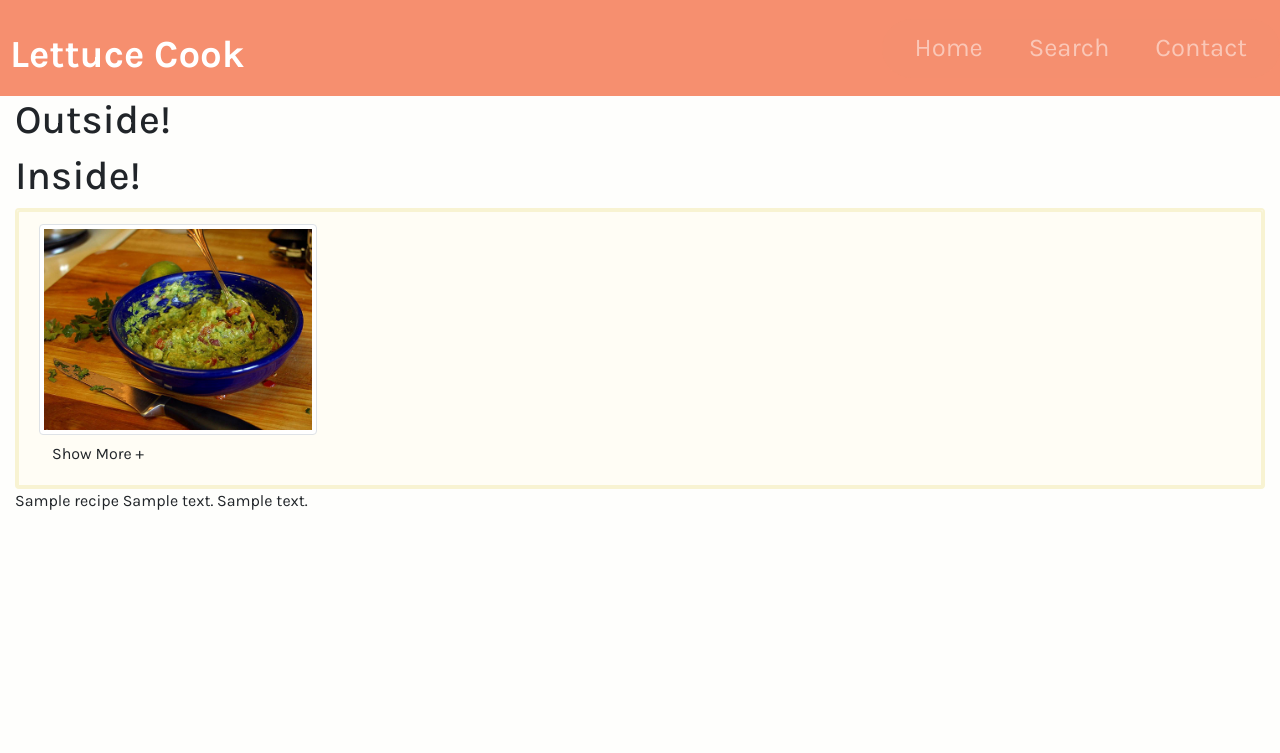
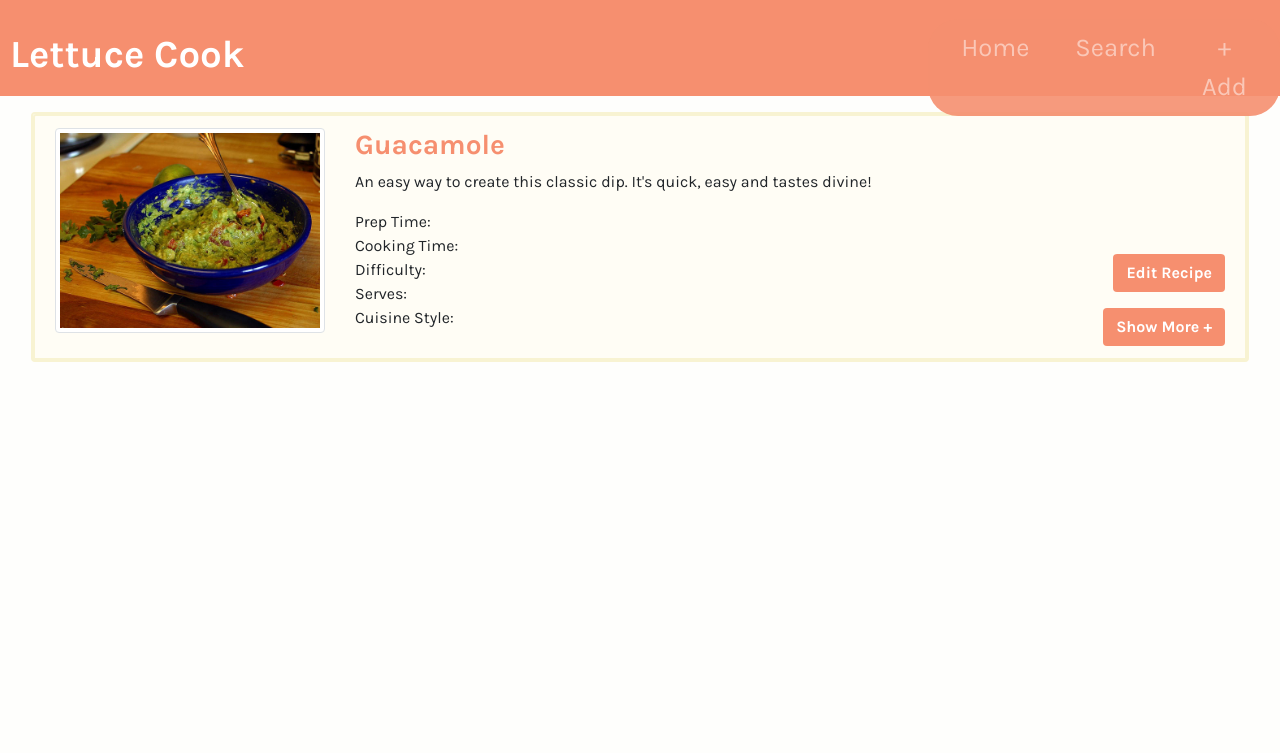
Before and after one commit to CharOConnell/lettuce-cook, a Flask app: page / in a window 1280 px wide. Shown: the top 753 px of the page. Run offline with Flask 2, Linux system fonts and the light colour scheme; a database or web service that is not in the repository returns one stand-in record (values such as "Sample title"); some libraries are stand-ins or nearby versions.

Commit message:
Added card css styling. Prepped for the moving into using the database for data

```diff
--- a/static/css/style.css
+++ b/static/css/style.css
@@ -1,11 +1,5 @@
 /* GLOBAL SETTINGS */
 @import url('https://fonts.googleapis.com/css?family=Karla:100,200,300,400,500,600,700');
-
-.uppercase {
-    text-transform: uppercase;
-}
-
-
 
 .text-centre {
     max-width: 100vw;
@@ -56,7 +50,7 @@
     padding-right: 0;
 }
 
-@media(min-width: 768px) {
+@media(min-width: 720px) {
     #web-name{
         position: relative;
         align-items: center;
@@ -105,7 +99,6 @@
 }
 
 /* ACCORDION CONTAINERS */
-
 .card-header {
     background-color: #FFFDF5;
     border: 2px solid #F8F3D2;
@@ -114,6 +107,47 @@
 .card-body, .card-accordion {
     border: 2px solid #F8F3D2;
     background-color: #FEFEFC;
+}
+
+.card-accordion {
+    margin: 1em;
+}
+
+.title {
+    color: #F68F6F;
+    font-weight: bold;
+    text-align: center;
+}
+
+.description {
+    text-align: center;
+}
+
+@media(min-width: 720px) {
+    .title {
+        text-align: left;
+    }
+
+    .description {
+        text-align: left;
+    }
+}
+
+.info-tab {
+    list-style: none;
+    padding-left: 0;
+}
+
+.btn {
+    max-height: 2.4em;
+    background-color: #F68F6F;
+    color: #fff;
+    font-weight: bold;
+
+}
+
+.edit-btn {
+    margin-bottom: 1em;
 }
 
 /* FOOTER */
--- a/templates/base.html
+++ b/templates/base.html
@@ -27,76 +27,14 @@
 				<ul class="navbar-nav">
 					<li class="nav-item"><a class="nav-link text-centre" href="index.html#home">Home</a></li>
 					<li class="nav-item"><a class="nav-link text-centre" href="index.html#search">Search</a></li>
-					<li class="nav-item"><a class="nav-link text-centre" href="index.html#contact">Contact</a></li>
+					<li class="nav-item"><a class="nav-link text-centre" href="index.html#contact">+ Add </a></li>
 				</ul>
 			</div>
 		</nav>
 		</div>
-
 	</header>
 
-
-
-
-
     <div class="container-fluid">
-      <h1>Outside!</h1>
-        <!-- accordion menu - will need to go within the loop most likely -->
-    <!-- <div id="accordion">
-      <div class="card">
-        <div class="card-header" id="headingOne">
-          <h5 class="mb-0">
-            <button class="btn btn-link" data-toggle="collapse" data-target="#collapseOne" aria-expanded="false" aria-controls="collapseOne">
-              Collapsible Group Item #1
-            </button>
-          </h5>
-        </div>
-
-        <div id="collapseOne" class="collapse show" aria-labelledby="headingOne" data-parent="#accordion">
-          <div class="card-body">
-            Anim pariatur cliche reprehenderit, enim eiusmod high life accusamus
-            terry richardson ad squid. 3 wolf moon officia aute, non cupidatat
-            skateboard dolor brunch. Food truck quinoa nesciunt laborum eiusmod.
-            Brunch 3 wolf moon tempor, sunt aliqua put a bird on it squid
-            single-origin coffee nulla assumenda shoreditch et. Nihil anim
-            keffiyeh helvetica, craft beer labore wes anderson cred nesciunt
-            sapiente ea proident. Ad vegan excepteur butcher vice lomo. Leggings
-            occaecat craft beer farm-to-table, raw denim aesthetic synth
-            nesciunt you probably haven't heard of them accusamus labore
-            sustainable VHS.
-          </div>
-        </div>
-      </div>
-    </div>
-
-
-    <div id="accordion">
-      <div class="card boxing">
-        <div class="card-header" id="headingThree">
-          <h5 class="mb-0">
-            <button class="btn btn-link collapsed" data-toggle="collapse" data-target="#collapseThree" aria-expanded="false" aria-controls="collapseThree">
-              Collapsible Group Item #3
-            </button>
-          </h5>
-        </div>
-        <div id="collapseThree" class="collapse" aria-labelledby="headingThree" data-parent="#accordion">
-          <div class="card-body">
-            Anim pariatur cliche reprehenderit, enim eiusmod high life accusamus
-            terry richardson ad squid. 3 wolf moon officia aute, non cupidatat
-            skateboard dolor brunch. Food truck quinoa nesciunt laborum eiusmod.
-            Brunch 3 wolf moon tempor, sunt aliqua put a bird on it squid
-            single-origin coffee nulla assumenda shoreditch et. Nihil anim
-            keffiyeh helvetica, craft beer labore wes anderson cred nesciunt
-            sapiente ea proident. Ad vegan excepteur butcher vice lomo. Leggings
-            occaecat craft beer farm-to-table, raw denim aesthetic synth
-            nesciunt you probably haven't heard of them accusamus labore
-            sustainable VHS.
-          </div>
-        </div>
-      </div>
-    </div> -->
-    <!-- end of accordion example-->
-
       {% block content %} {% endblock %}
       <!-- sends redirect to the other content html files -->
     </div>
--- a/templates/home.html
+++ b/templates/home.html
@@ -1,41 +1,66 @@
 {% extends 'base.html' %} {% block content %}
+<div id="accordion">
 
-<h1>Inside!</h1>
+  <!-- THIS IS THE CHUNK WE CAN USE FOR THE LOOP - N.B. the id for recipe (need it for the labelled by, needs to change iteratively also) -->
+  <!-- {% for recipe in recipes %} -->
+  <div class="card card-accordion">
+    <div class="card-header" id="recipe"> <!-- Maybe use the {{recipe._id}} -->
+        <div class="row">
+            <div class="col col-md-3">
+                <img src="{{url_for('static', filename='pictures/Guacamole_avocados.jpg')}}" class="img-thumbnail img-fluid"> <!-- {{recipe.photo}} -->
+            </div>
+            <div class="w-100 d-lg-none"></div>
+            <div class="col-10-offset-1 col-md-7 offset-md-0">
+                <h3 class="title"> Guacamole</h3> <!-- {{recipe.recipe_name}} -->
 
-<div id="accordion">
-  <div class="card card-accordion">
-    <div class="card-header" id="recipe">
-        <div class="row">
-            <div class="col-10 offset-1 col-md-3 offset-md-0">
-                <img src="{{url_for('static', filename='pictures/Guacamole_avocados.jpg')}}" alt="Guacamole" class="img-thumbnail img-fluid">
+                <p class="description">An easy way to create this classic dip. It's quick, easy and tastes divine!</p> <!-- {{recipe.recipe_description}} -->
+                <ul class="info-tab">
+                    <li>Prep Time: </li> <!-- {{recipe.prep_time}} -->
+                    <li>Cooking Time: </li> <!-- {{recipe.cooking_time}} -->
+                    <li>Difficulty: </li> <!-- {{recipe.difficulty_level}} -->
+                    <li>Serves: </li> <!-- {{recipe.serving_size}} -->
+                    <li>Cuisine Style: </li> <!-- {{recipe.cuisine_type}} -->
+                </ul>
+            </div>
+            <div class="w-100 d-lg-none"></div>
+            <div class="d-flex col-10 offset-1 col-md-2 offset-md-0 justify-content-around justify-content-md-end flex-md-wrap align-self-md-end">
+                <button class="btn edit-btn"> Edit Recipe </button>
+                <button class="btn" data-toggle="collapse" data-target="#collapseTwo" aria-expanded="false" aria-controls="collapseTwo">
+                Show More +
+                </button> <!-- add a JS file so "onclick" it changes the HTML to "Show Less -" and back to "Show More +" respectively -->
             </div>
         </div>
-        <h5 class="mb-0">
-            <button class="btn collapsed" data-toggle="collapse" data-target="#collapseTwo" aria-expanded="false" aria-controls="collapseTwo">
-                Show More +
-            </button>
-        </h5>
     </div>
     <div id="collapseTwo" class="collapse" aria-labelledby="recipe" data-parent="#accordion">
         <div class="card-body">
+            <div class="row">
+                <div class="col col-lg-5" id="ingredients">
+                    <h4 class="title"> Ingredients: </h4>
+                    <p>
+                    <!-- {{recipe.ingredients}} -->
                     Anim pariatur cliche reprehenderit, enim eiusmod high life accusamus
                     terry richardson ad squid. 3 wolf moon officia aute, non cupidatat
-        skateboard dolor brunch. Food truck quinoa nesciunt laborum eiusmod.
+                    skateboard dolor brunch.</p>
+                </div>
+                <div class="w-100 d-lg-none"></div>
+                <div class="col col-lg-7" id="method">
+                    <h4 class="title"> Method: </h4>
+                    <p>
+                    <!-- {{recipe.method}} -->
+                    Food truck quinoa nesciunt laborum eiusmod.
                     Brunch 3 wolf moon tempor, sunt aliqua put a bird on it squid
                     single-origin coffee nulla assumenda shoreditch et. Nihil anim keffiyeh
                     helvetica, craft beer labore wes anderson cred nesciunt sapiente ea
                     proident. Ad vegan excepteur butcher vice lomo. Leggings occaecat craft
                     beer farm-to-table, raw denim aesthetic synth nesciunt you probably
-        haven't heard of them accusamus labore sustainable VHS.
+                    haven't heard of them accusamus labore sustainable VHS.</p>
                 </div>
             </div>
       </div>
     </div>
-
-{% for recipe in recipes %}
-    {{recipe.recipe_name}}
-    {{recipe.recipe_description}}
-    {{recipe.cuisine_type}}
-{% endfor %}
+  </div>
+</div>
+<!-- {% endfor %} -->
+<!-- THIS IS THE CHUNK WE CAN USE FOR THE LOOP -->
 
 {% endblock %}
```
Also changed, not shown: README.md (added). Lines whose indentation alone changed are shown as unchanged.
